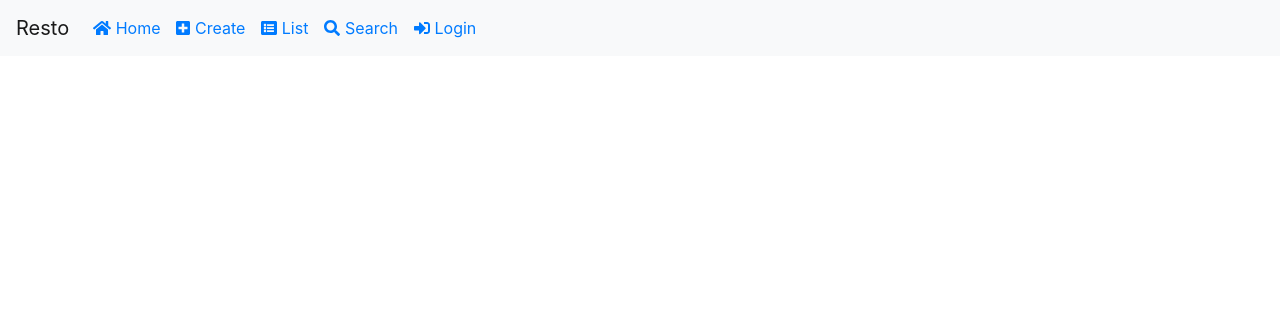
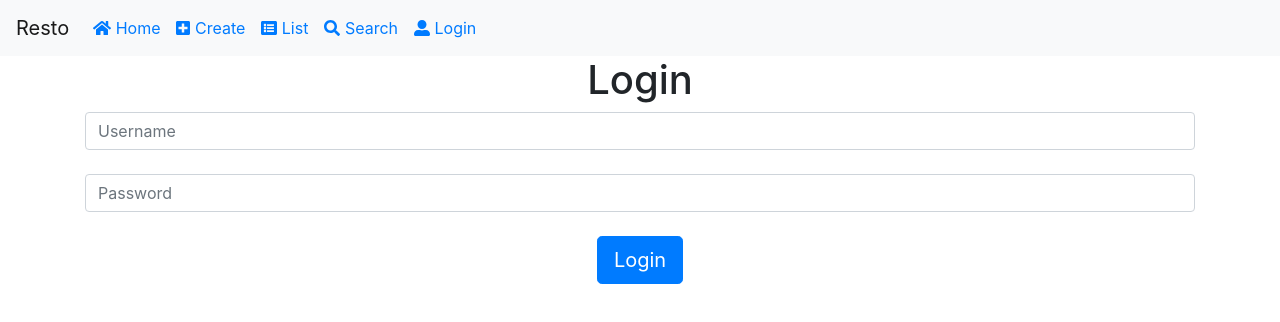
Before and after one commit to Shivamishra21/Restaurant-App, a React (Create React App) app: page /login in a window 1280 px wide. Shown: the top 322 px of the page. Built offline with nearby package versions, Linux system fonts and the light colour scheme.

Commit message:
added login feature using mock API

```diff
--- a/db/db.json
+++ b/db/db.json
@@ -1,5 +1,9 @@
 {
-  "user": [
+  "login":[{
+    "name":"Shiva",
+    "password":"resto@2023"
+  }],
+  "restaurant": [
     {
       "id": 1,
       "name": "Pizza Hut",
--- a/src/App.js
+++ b/src/App.js
@@ -4,6 +4,7 @@ import RestaurantDetail from "./component/RestaurantDetail";
 import RestaurantUpdate from "./component/RestaurantUpdate";
 import RestaurantList from "./component/RestaurantList";
 import RestaurantSearch from "./component/RestaurantSearch";
+import Login from "./component/Login";
 import Home from "./component/Home";
 import { Navbar, Nav } from "react-bootstrap";
 import { BrowserRouter as Router, Route, Link } from "react-router-dom";
@@ -13,8 +14,9 @@ import {
   faPlusSquare,
   faListAlt,
   faSearch,
-  faSignInAlt
+  faUserAlt
 } from "@fortawesome/free-solid-svg-icons";
+
 
 function App() {
   return (
@@ -45,9 +47,9 @@ function App() {
                   <FontAwesomeIcon icon={faSearch} /> Search{" "}
                 </Link>
               </Nav.Link>
-              <Nav.Link href="#link">
-                <Link to="/search">
-                  <FontAwesomeIcon icon={faSignInAlt} /> Login{" "}
+              <Nav.Link href="#login">
+                <Link to="/login">
+                  <FontAwesomeIcon icon={faUserAlt} /> Login{" "}
                 </Link>
               </Nav.Link>
 
@@ -73,6 +75,9 @@ function App() {
         <Route path="/search">
           <RestaurantSearch />
         </Route>
+        <Route path="/login" render={(props) => <Login {...props} />}>
+
+        </Route>
         <Route path="/detail">
           <RestaurantDetail />
         </Route>
--- /dev/null
+++ b/src/component/Login.js
@@ -0,0 +1,63 @@
+import React, { Component } from "react";
+import { Form, Container, Button } from "react-bootstrap";
+// login with mock API
+class Login extends Component {
+  constructor() {
+    super();
+    this.state = {
+      name: "",
+      password: null,
+    };
+  }
+  login() {
+    fetch("http://localhost:3000/login?q=" + this.state.name, {
+      method: "Get",
+    }).then((response) => {
+      response.json().then((result) => {
+        console.log(result);
+        if (result.length > 0) {
+          console.log("props=>", this.props);
+          console.warn(this.props.history.push("list"));
+        } else {
+          alert("Please fill all the fields correctly");
+        }
+      });
+    });
+  }
+  render() {
+    return (
+      <Container>
+        <h1>Login</h1>
+        <Form.Control
+          type="text"
+          placeholder="Username"
+          onChange={(event) => {
+            this.setState({ name: event.target.value });
+          }}
+        />
+        <br />
+        <Form.Control
+          type="password"
+          placeholder="Password"
+          onChange={(event) => {
+            this.setState({ password: event.target.value });
+          }}
+        />
+        <br />
+        <div className="mb-2">
+          <Button
+            variant="primary"
+            size="lg"
+            onClick={() => {
+              this.login();
+            }}
+          >
+            Login
+          </Button>{" "}
+        </div>
+      </Container>
+    );
+  }
+}
+
+export default Login;
--- a/src/component/RestaurantCreate.js
+++ b/src/component/RestaurantCreate.js
@@ -11,7 +11,7 @@ class RestaurantCreate extends React.Component {
     };
   }
   create() {
-    fetch("http://localhost:3000/user", {
+    fetch("http://localhost:3000/restaurant", {
       method: "Post",
       headers:{
         'content-Type':'application/json'
--- a/src/component/RestaurantList.js
+++ b/src/component/RestaurantList.js
@@ -15,7 +15,7 @@ class RestaurantList extends Component {
     this.getData()
   }
   getData(){
-    fetch("http://localhost:3000/user", { method: "Get" })
+    fetch("http://localhost:3000/restaurant", { method: "Get" })
       .then((response) => {
         response.json().then((result) => {
           //   console.log(result);
@@ -30,7 +30,7 @@ class RestaurantList extends Component {
   }
   delete(id){
 
-    fetch("http://localhost:3000/user/"+id,{method:'Delete'}).then((response)=>{
+    fetch("http://localhost:3000/restaurant/"+id,{method:'Delete'}).then((response)=>{
       response.json().then((result)=>{
         // console.log(" ")
       })
--- a/src/component/RestaurantSearch.js
+++ b/src/component/RestaurantSearch.js
@@ -15,7 +15,7 @@ class RestaurantSearch extends Component {
   }
   search(item) {
     this.setState({ lastSearch: item });
-    fetch("http://localhost:3000/user?q=" + item, { method: "Get" }).then(
+    fetch("http://localhost:3000/restaurant?q=" + item, { method: "Get" }).then(
       (response) => {
         response.json().then((result) => {
           //manipulating the value of state variable
@@ -36,7 +36,7 @@ class RestaurantSearch extends Component {
     );
   }
   delete(id) {
-    fetch("http://localhost:3000/user/" + id, { method: "Delete" }).then(
+    fetch("http://localhost:3000/restaurant/" + id, { method: "Delete" }).then(
       (response) => {
         response.json().then((result) => {
           // console.log(" ")
```
